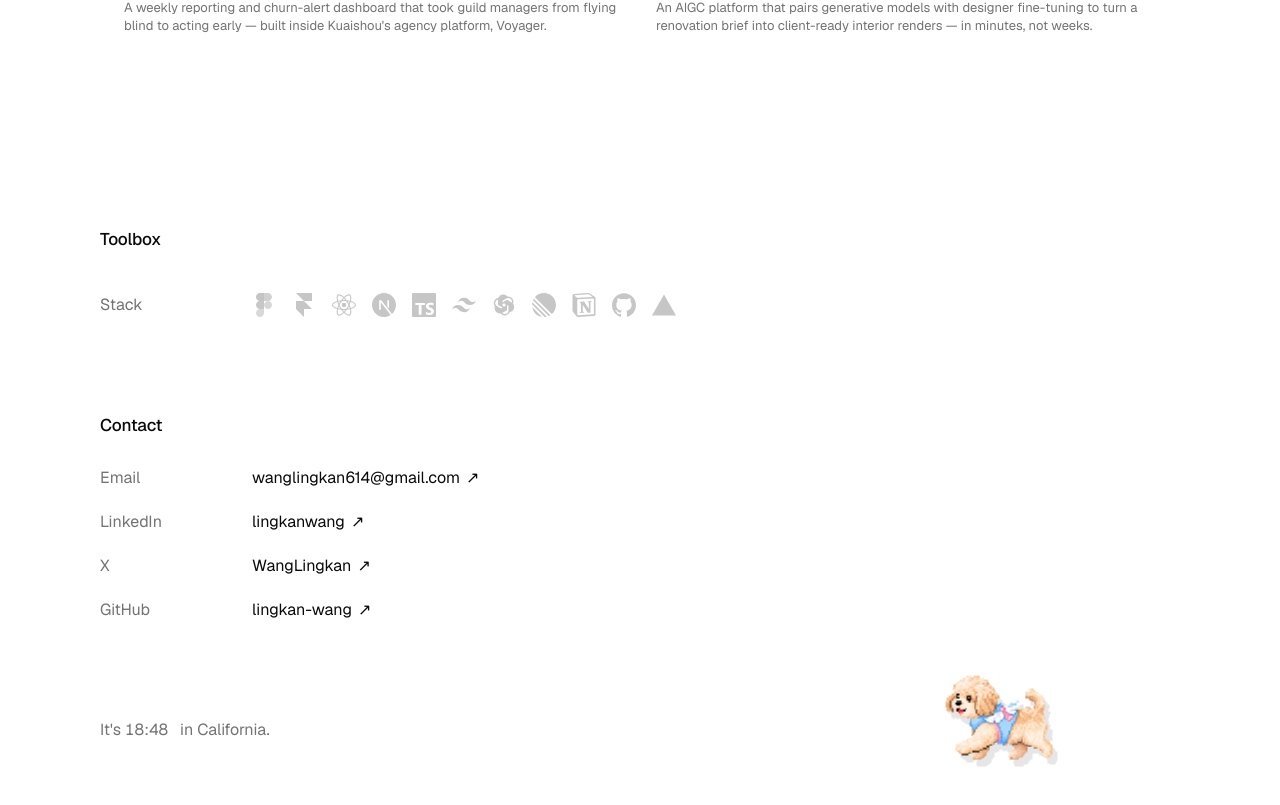
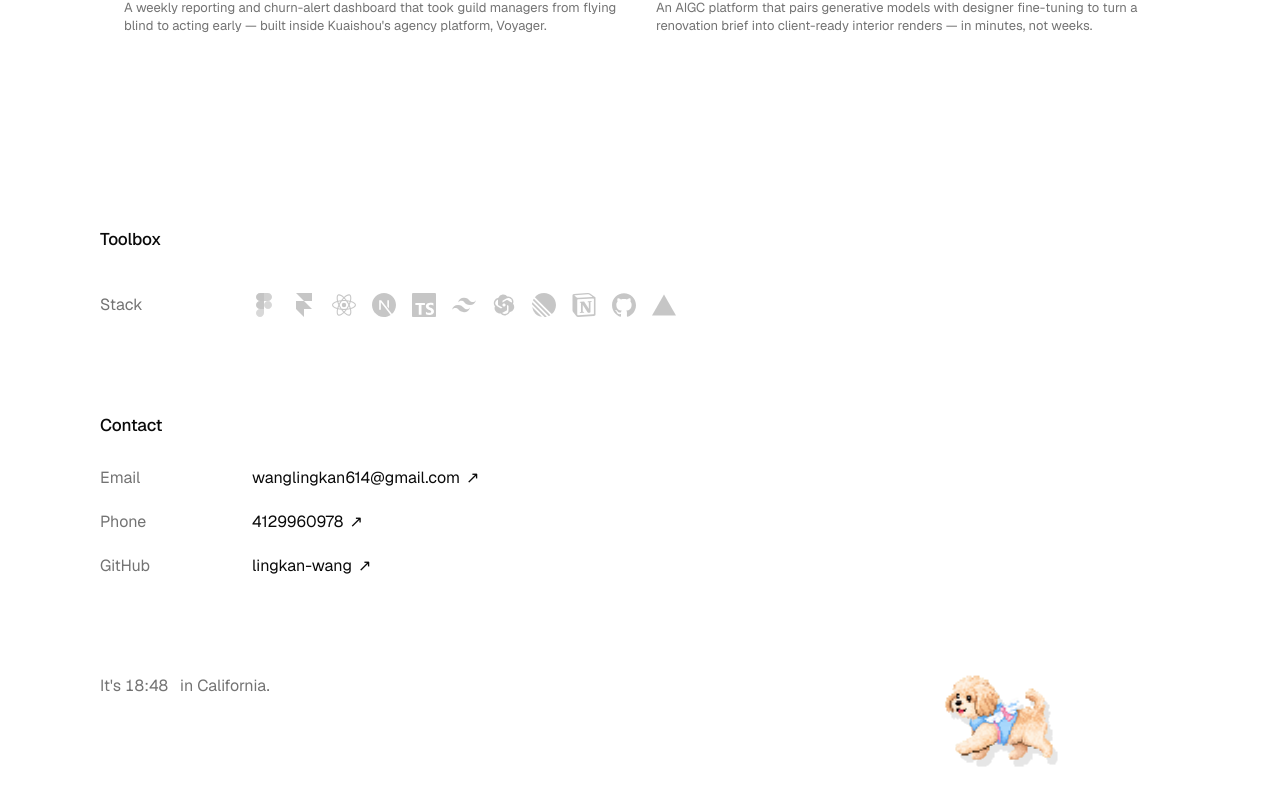
Before and after one commit to lingkan-wang/lingkan-wang.github.io, a Next.js app: page / in a window 1280 px wide. Shown: the part 1974-2779 px from the top of the page. Built offline with nearby package versions, Linux system fonts and the light colour scheme.

Commit message:
Update footer contact details (#22)
Co-authored-by: lingkanwang <lingkanw@andrew.cmu.edu>

```diff
--- a/components/footer.tsx
+++ b/components/footer.tsx
@@ -36,14 +36,9 @@ const contacts = [
     href: `mailto:${site.email}`,
   },
   {
-    label: "LinkedIn",
-    value: "lingkanwang",
-    href: site.links.linkedin,
-  },
-  {
-    label: "X",
-    value: "WangLingkan",
-    href: site.links.x,
+    label: "Phone",
+    value: "4129960978",
+    href: "tel:+14129960978",
   },
   {
     label: "GitHub",
```
